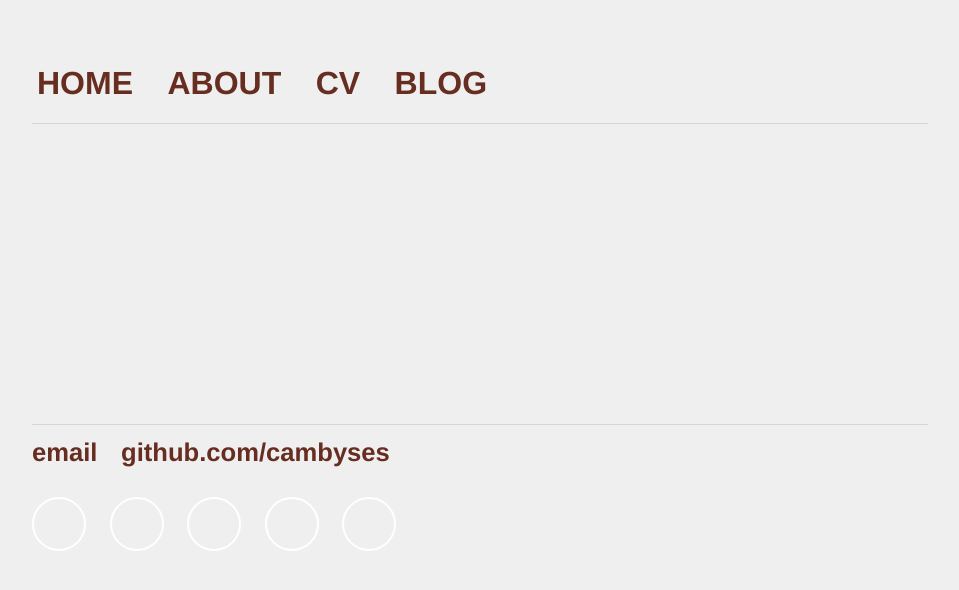
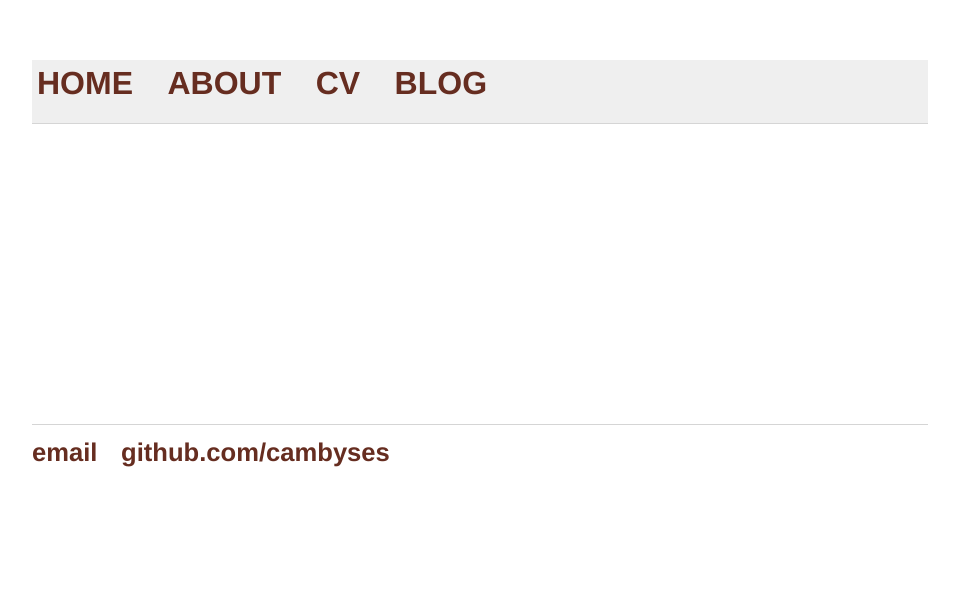
Before and after one commit to cambyses/cambyses.github.io, a Jekyll site: the page built from index.html, in a window 1280 px wide. Shown: the top 590 px of the page, without its empty margins (160-1119 px from the left). Built offline with Jekyll 4.4.1, drawn with Linux system fonts in a browser that asks for light colours.

Commit message:
Update main.css

```diff
--- a/css/main.css
+++ b/css/main.css
@@ -15,13 +15,14 @@ Black -- #141414
 body {
     margin: 60px auto;
     width: 70%;
-    background-color: #efefef;
+
 }
 
 /* ------------------------------- NAV STYLE ----------------------------*/
 
 nav {
     border-bottom: 1px solid #d5d5d5;
+    background-color: #efefef;
 }
 
 nav ul {
```
